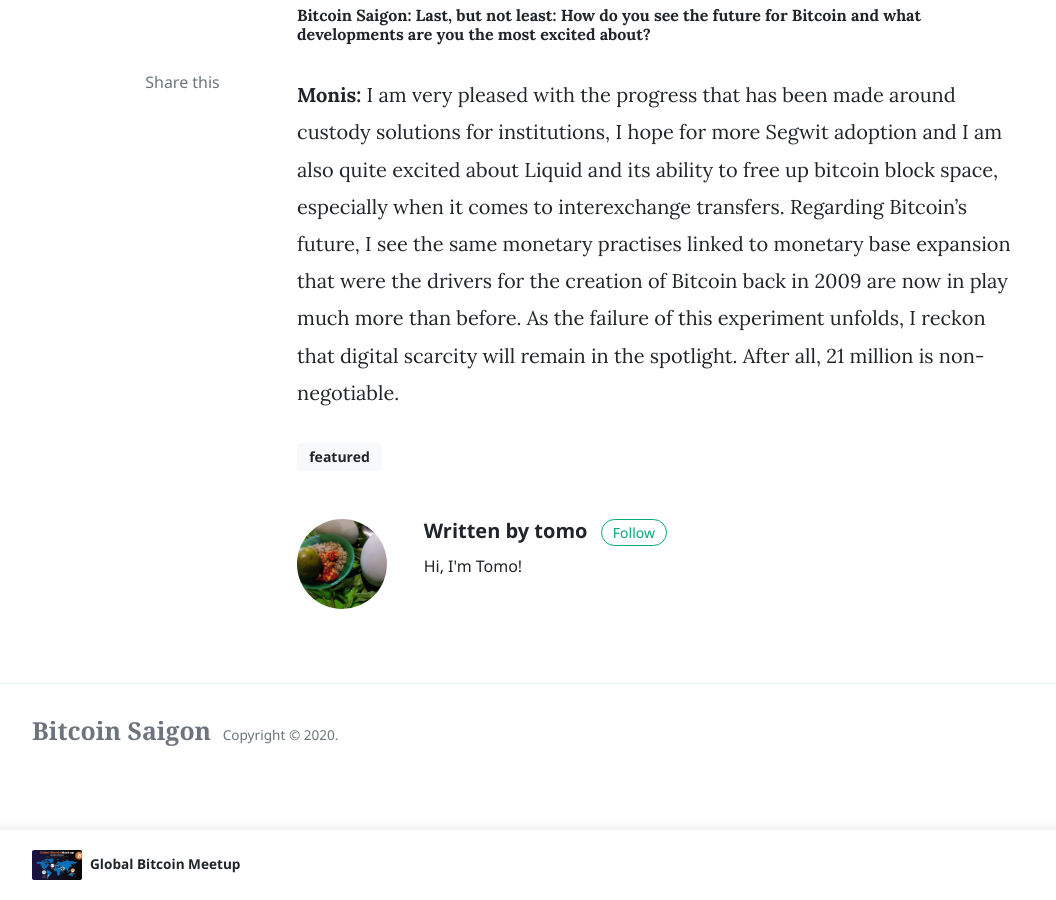
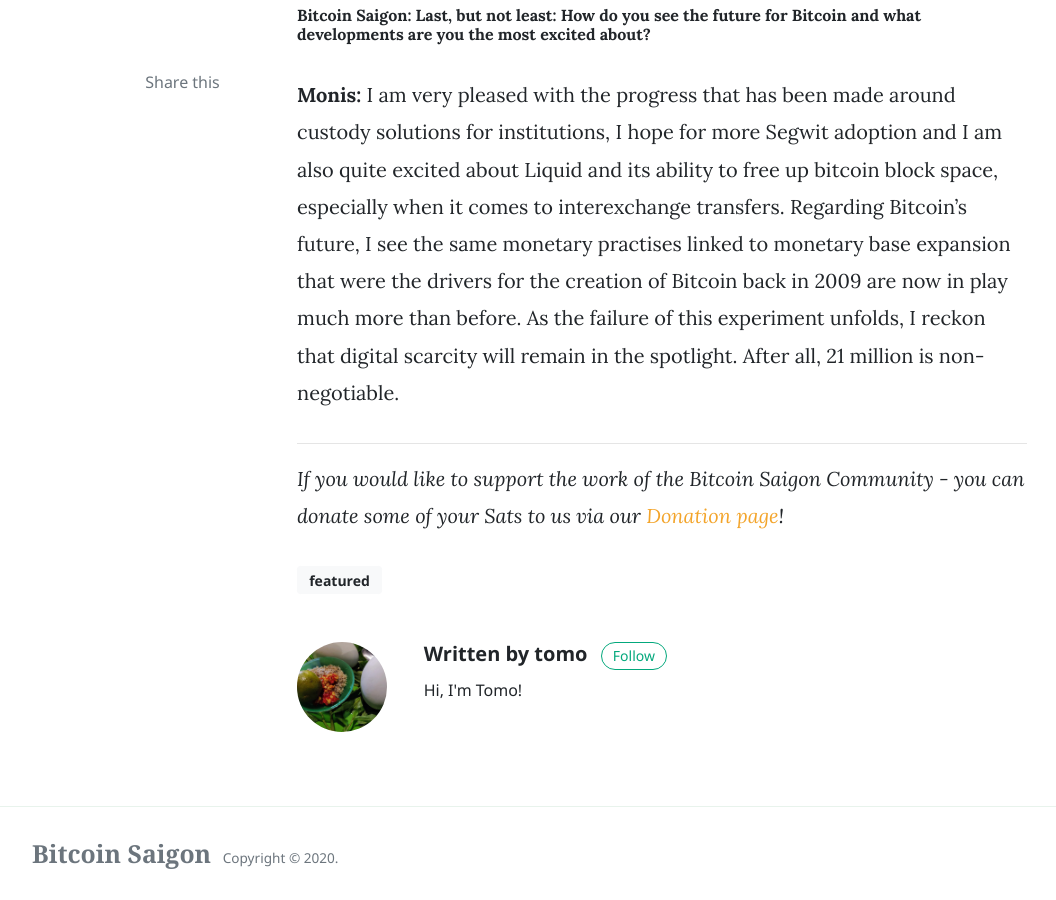
Before and after one commit to bitcoinsaigon/bitcoinsaigon.github.io, a Jekyll site: the page built from _posts/2020-08-28-interview-monis-organizer-global-bitcoin-meetup.md, in a window 1280 px wide and 900 px high, scrolled down 2756 px. Shown: the whole window, without its empty margins (73-1129 px from the left). Built offline with Jekyll 4.4.1, drawn with Linux system fonts in a browser that asks for light colours; nearby versions of some CDN libraries; comment, search, counter and statistics services are not loaded.

Commit message:
Add donation message

```diff
--- a/_posts/2020-08-28-interview-monis-organizer-global-bitcoin-meetup.md
+++ b/_posts/2020-08-28-interview-monis-organizer-global-bitcoin-meetup.md
@@ -31,3 +31,7 @@
 ###### Bitcoin Saigon: Last, but not least: How do you see the future for Bitcoin and what developments are you the most excited about?
 
 **Monis:** I am very pleased with the progress that has been made around custody solutions for institutions, I hope for more Segwit adoption and I am also quite excited about Liquid and its ability to free up bitcoin block space, especially when it comes to interexchange transfers. Regarding Bitcoin’s future, I see the same monetary practises linked to monetary base expansion that were the drivers for the creation of Bitcoin back in 2009 are now in play much more than before. As the failure of this experiment unfolds, I reckon that digital scarcity will remain in the spotlight. After all, 21 million is non-negotiable.
+
+---
+
+*If you would like to support the work of the Bitcoin Saigon Community - you can donate some of your Sats to us via our [Donation page](http://bitcoinsaigon.org/donate-satoshis "Donation page")!*
```
